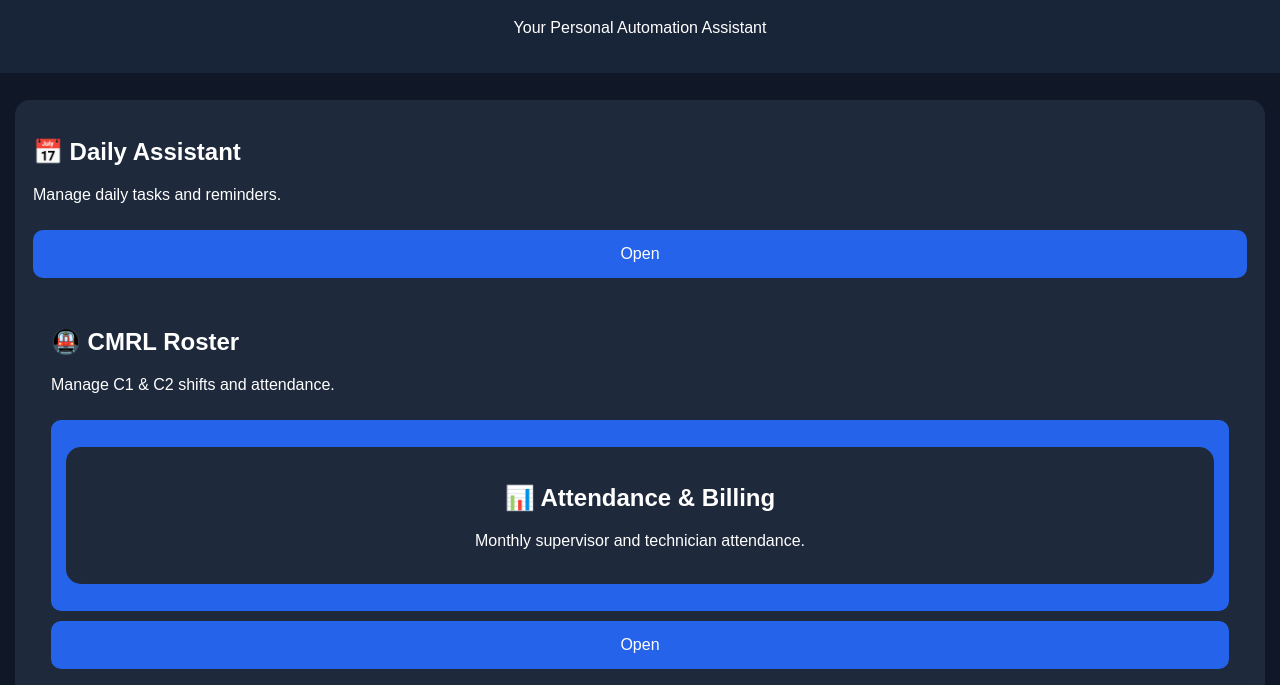
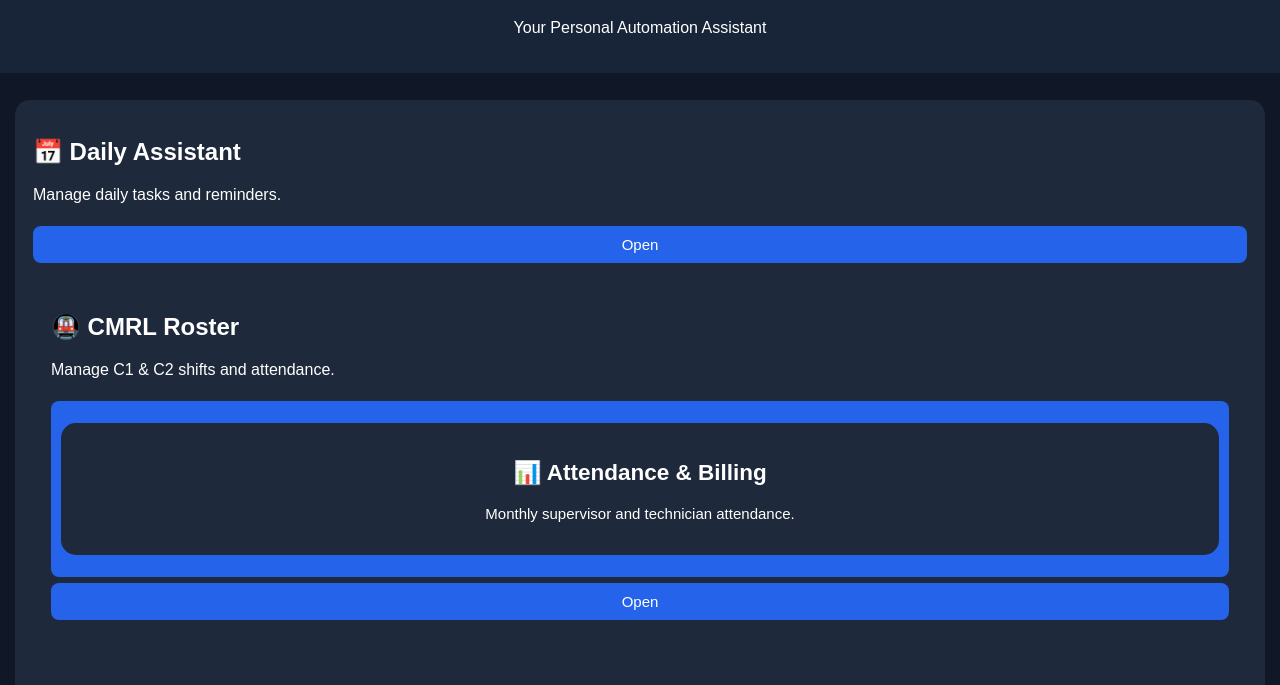
Before and after one commit to bbalu923-create/balu-mass-smart-ai, a plain HTML site: page index.html in a window 1280 px wide. Shown: the part 82-767 px from the top of the page. Drawn offline with Linux system fonts and the light colour scheme.

Commit message:
Update index.html

```diff
--- a/index.html
+++ b/index.html
@@ -27,14 +27,15 @@ header {
     border-radius: 15px;
 }
 button {
-    width: 100%;
-    padding: 15px;
-    margin-top: 10px;
-    border: none;
-    border-radius: 10px;
-    background: #2563eb;
-    color: white;
-    font-size: 16px;
+  width: 100%;
+  padding: 10px;
+  margin-top: 6px;
+  border: none;
+  border-radius: 8px;
+  background: #2563eb;
+  color: white;
+  font-size: 15px;
+}
 }
 </style>
 </head>
```
